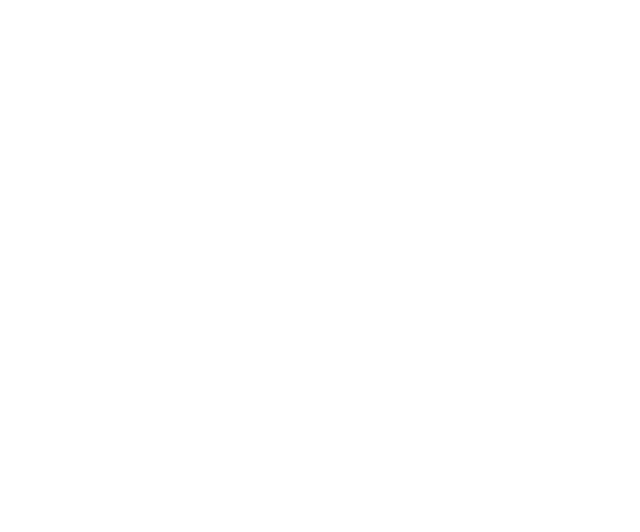
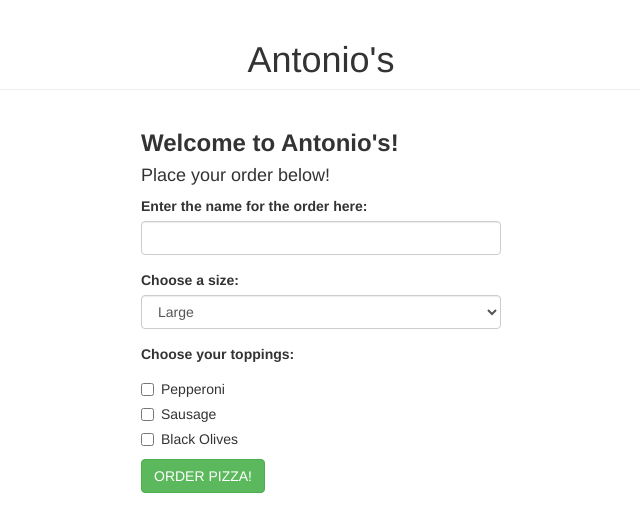
Before and after one commit to CGrahamS/order-pizza, a plain HTML site: page index.html in a window 1280 px wide. Shown: the whole page, without its empty margins (319-959 px from the left). Drawn offline with Linux system fonts and the light colour scheme.

Commit message:
add initial structure to html

```diff
--- a/css/styles.css
+++ b/css/styles.css
@@ -0,0 +1,3 @@
+.page-header {
+  text-align: center;
+}
--- a/index.html
+++ b/index.html
@@ -5,9 +5,50 @@
     <link href="css/styles.css" rel="stylesheet" type="text/css">
     <script src="js/jquery-3.1.0.js"></script>
     <script src="js/scripts.js"></script>
-    <title></title>
+    <title>Antonio's</title>
   </head>
   <body>
-
+    <div class="container">
+      <h1 class="page-header">Antonio's</h1>
+      <div class="row">
+        <div class="col-md-4 col-md-offset-4">
+          <h3><strong>Welcome to Antonio's!</strong></h3>
+          <h4>Place your order below!</h4>
+          <div id="blanks">
+            <form>
+              <div class="form-group">
+                <label for="custom-name">Enter the name for the order here:</label>
+                <input id="custom-name" type="text" class="form-control">
+              </div>
+              <div class="form-group">
+                <label for="size">Choose a size:</label>
+                <select class="form-control" name="size">
+                  <option value="large">Large</option>
+                  <option value="medium">Medium</option>
+                  <option value="small">Small</option>
+                </select>
+              </div>
+              <label for="toppings">Choose your toppings:</label>
+              <div class="checkbox">
+                <label>
+                  <input type="checkbox" value="pepperoni">Pepperoni
+                </label>
+              </div>
+              <div class="checkbox">
+                <label>
+                  <input type="checkbox" value="sausage">Sausage
+                </label>
+              </div>
+              <div class="checkbox">
+                <label>
+                  <input type="checkbox" value="black olives">Black Olives
+                </label>
+              </div>
+              <button type="submit" class="btn btn-success">ORDER PIZZA!</button>
+            </form>
+          </div>
+        </div>
+      </div>
+    </div>
   </body>
 </html>
--- a/js/scripts.js
+++ b/js/scripts.js
@@ -1,4 +1,7 @@
-function Pizza(size) {
+//Back End
+
+function Pizza(name, size) {
+  this.name = name;
   this.size = size;
   this.toppings = []
   this.price = 0;
@@ -43,3 +46,9 @@ Pizza.prototype.priceCalculator = function() {
     return this.price;
   }
 }
+
+// Front End
+
+$(function() {
+  $()
+})
```
